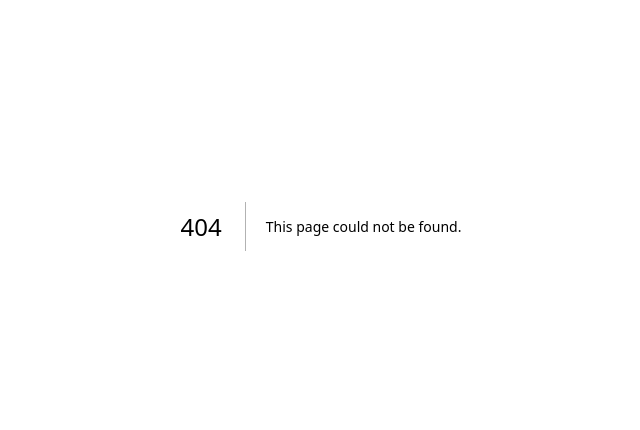
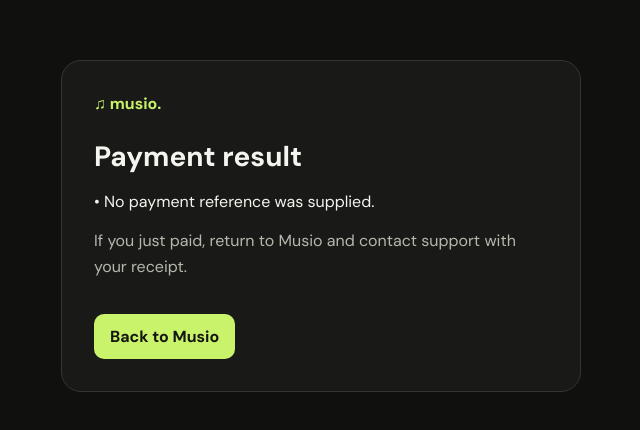
Before and after one commit to bedober/Musio, a Next.js app: page /payment/result in a window 1280 px wide. Before the commit this address had no page. Shown: the part 174-604 px from the top of the page, without its empty margins (319-959 px from the left). Built offline with nearby package versions, Linux system fonts and the light colour scheme.

Commit message:
Add Musio payment result and server-verified status screen

```diff
--- /dev/null
+++ b/app/payment/result/page.tsx
@@ -0,0 +1,46 @@
+"use client";
+
+import { useEffect, useState } from "react";
+
+type PaymentState = { loading: boolean; message: string; detail?: string };
+
+export default function PaymentResultPage() {
+  const [state, setState] = useState<PaymentState>({ loading: true, message: "Verifying your payment with Pesapal…" });
+
+  useEffect(() => {
+    const params = new URLSearchParams(window.location.search);
+    const trackingId = params.get("orderTrackingId");
+    if (!trackingId) {
+      setState({ loading: false, message: "No payment reference was supplied.", detail: "If you just paid, return to Musio and contact support with your receipt." });
+      return;
+    }
+
+    let active = true;
+    fetch(`/api/payments/pesapal?orderTrackingId=${encodeURIComponent(trackingId)}`, { cache: "no-store" })
+      .then(async response => {
+        const body = await response.json();
+        if (!response.ok) throw new Error(body.error || "Could not verify this transaction.");
+        const payment = body.payment ?? {};
+        const status = String(payment.payment_status_description ?? payment.status ?? "Pending");
+        const confirmation = String(payment.confirmation_code ?? "");
+        if (active) setState({ loading: false, message: `Pesapal status: ${status}`, detail: confirmation ? `Confirmation code: ${confirmation}` : "This status is provided by Pesapal. Musio has not yet activated paid services automatically." });
+      })
+      .catch(error => {
+        if (active) setState({ loading: false, message: "We could not verify the payment right now.", detail: error instanceof Error ? error.message : "Please try again later." });
+      });
+    return () => { active = false; };
+  }, []);
+
+  return (
+    <main style={{ minHeight: "100vh", display: "grid", placeItems: "center", padding: 24, background: "#10110f", color: "#f5f5f0" }}>
+      <section style={{ width: "100%", maxWidth: 520, padding: 32, border: "1px solid #34362f", borderRadius: 20, background: "#191a17" }}>
+        <a href="/" style={{ color: "#c9f36b", textDecoration: "none", fontWeight: 700 }}>♫ musio.</a>
+        <h1 style={{ fontSize: 28, margin: "24px 0 12px" }}>Payment result</h1>
+        <p role="status" aria-live="polite">{state.loading ? "⏳ " : "• "}{state.message}</p>
+        {state.detail && <p style={{ color: "#b6b8ae", lineHeight: 1.6 }}>{state.detail}</p>}
+        {state.loading && <p style={{ color: "#b6b8ae" }}>Please keep this page open while the transaction is checked.</p>}
+        <a href="/" style={{ display: "inline-block", marginTop: 18, padding: "12px 16px", borderRadius: 10, background: "#c9f36b", color: "#151610", fontWeight: 700, textDecoration: "none" }}>Back to Musio</a>
+      </section>
+    </main>
+  );
+}
```
